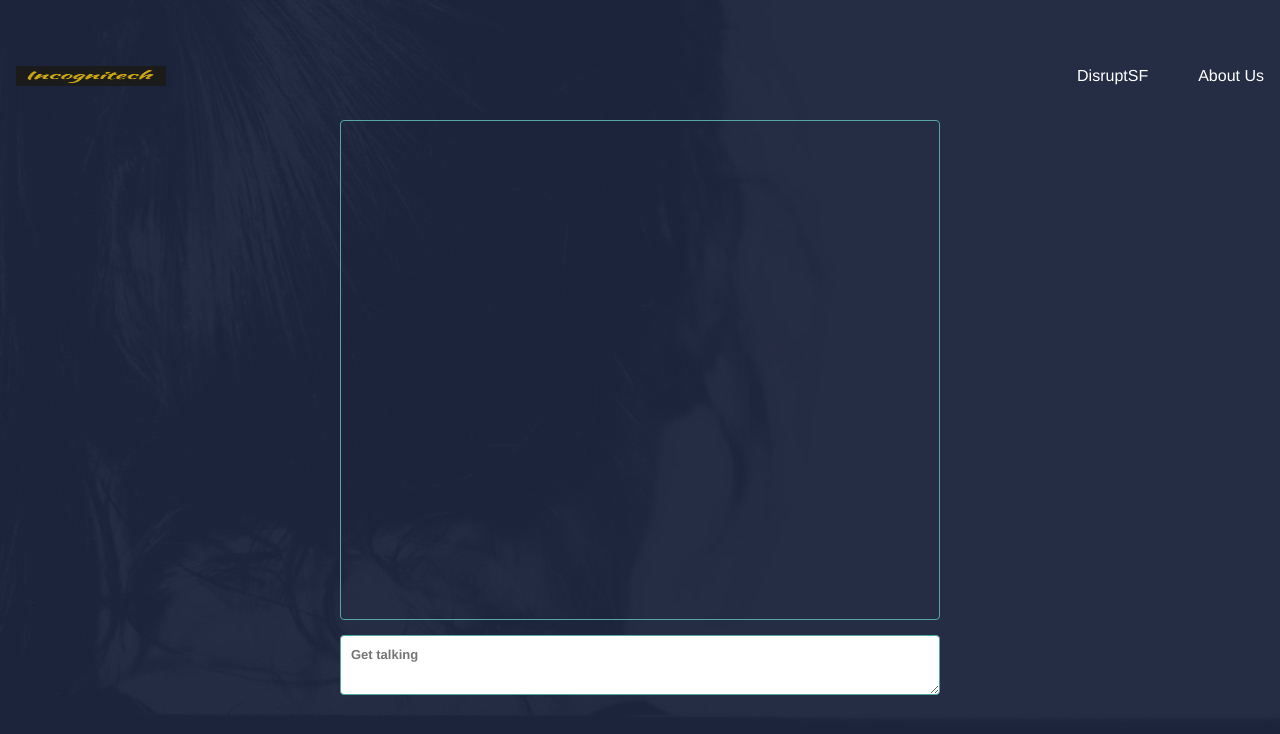
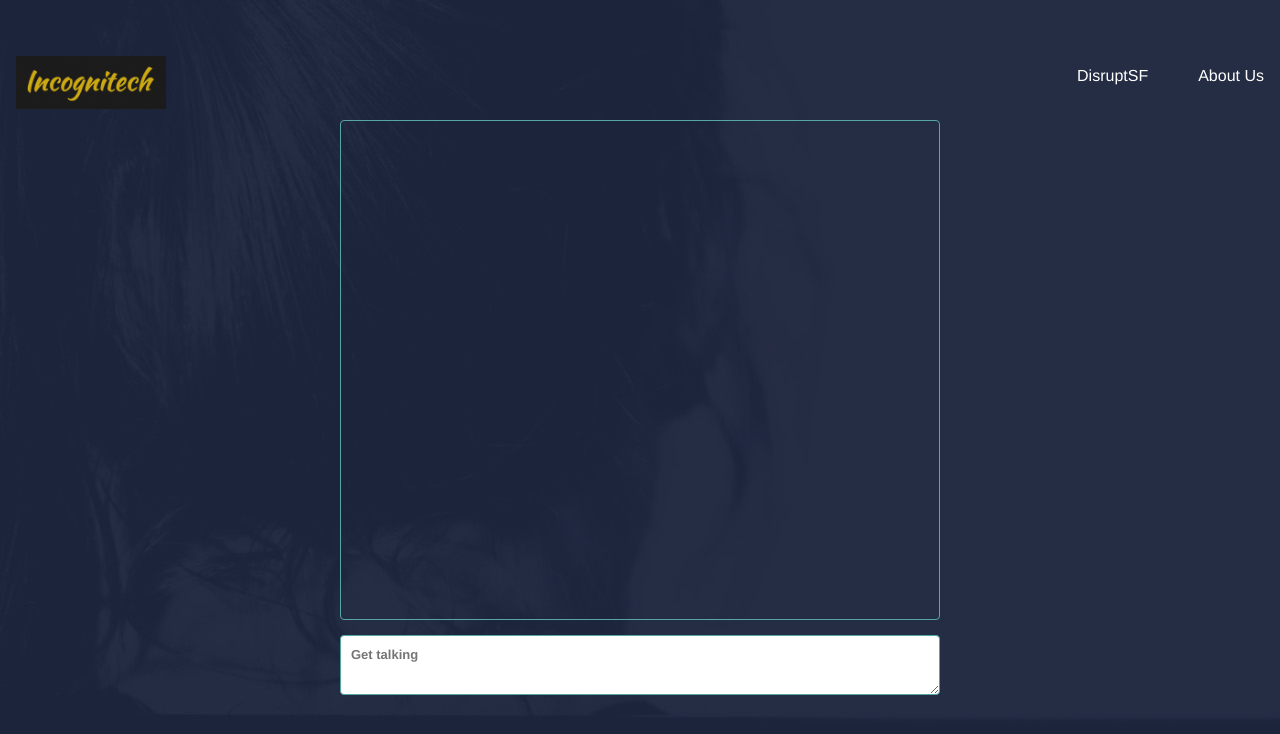
Before and after one commit to desaiuditd/incognitech-watson-chat, a website: page public/index.html in a window 1280 px wide. Drawn offline with nearby package versions, Linux system fonts and the light colour scheme; no server answers.

Commit message:
fixes logo

```diff
--- a/public/css/cardio.css
+++ b/public/css/cardio.css
@@ -189,6 +189,8 @@ nav.navbar-fixed-top .navbar-nav > li > a:not(.btn) {
 
 .navbar-brand img {
 	width: 150px;
+	height: 53px;
+  margin-top: -10px;
 }
 
 .icon-bar {
```
